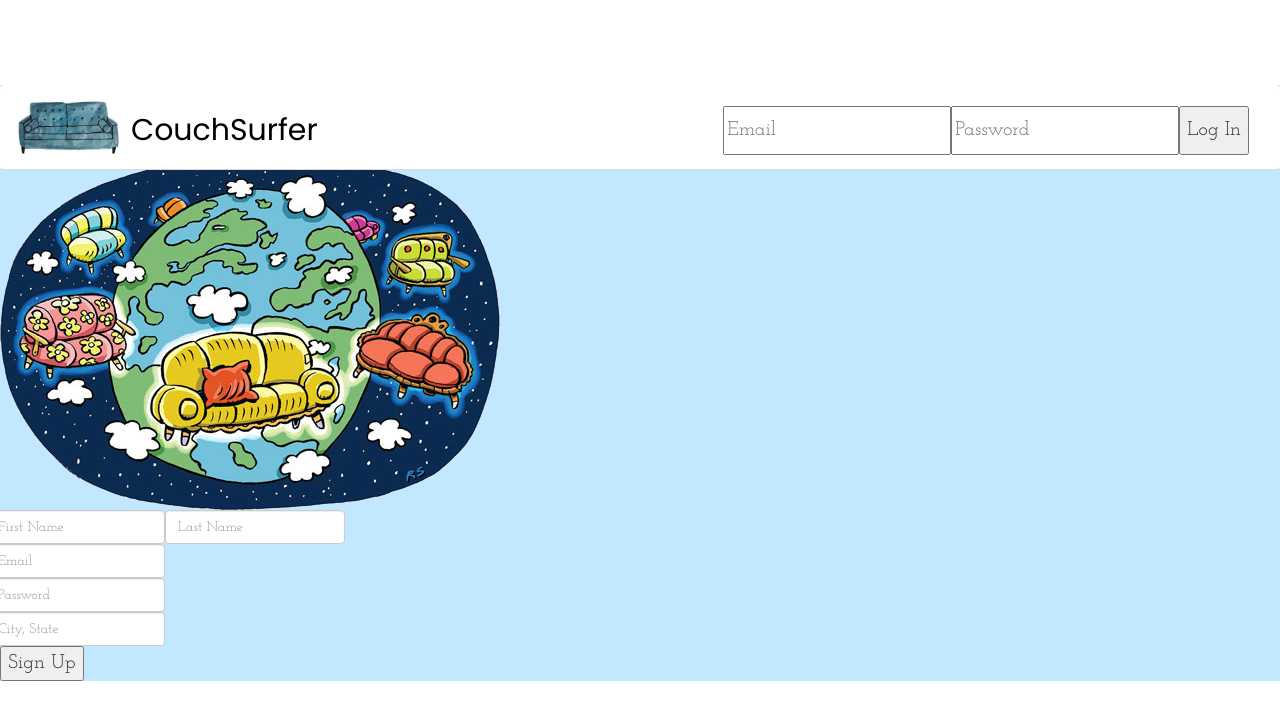
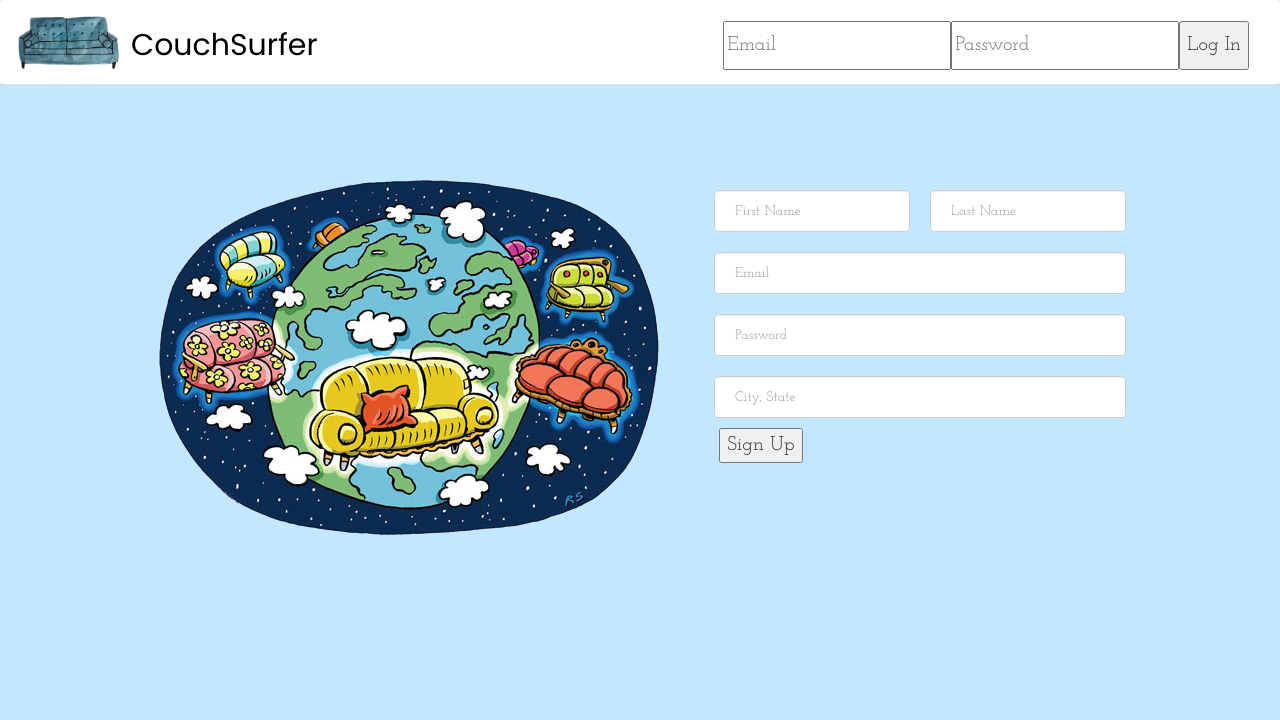
Before and after one commit to aback223/couchsurfer, a React (Create React App) app: page / in a window 1280 px wide. Shown: the top 720 px of the page. Built offline with nearby package versions, Linux system fonts and the light colour scheme; a web font is replaced by a local one.

Commit message:
have single rows of signup form span the entire width of the div

```diff
--- a/src/components/index.css
+++ b/src/components/index.css
@@ -121,31 +121,39 @@ i.fa-search {
 /* Homepage */
 
 .homeContent {
-  margin-top: 85px;
-  padding-top: 70px;
-  background-color: #C2E8FF;
-/*  margin-left: auto;
-  margin-right: auto;
-  text-align: center;
   background-color: #C2E8FF;
   height: 100vh;
-  position: fixed;*/
+  padding-top: 150px;
+  width: 100%;
+  display: flex;
+  flex-direction: row;
+  justify-content: center;
 }
 
-/*.homeImage {
-  width: 700px;
-}*/
+.homeSignup, .homeImage {
+  margin: 30px;
+}
 
-/*.homeSignup {
-  flex: 1;
-  display: table;
-  padding-top: 20px;
-}*/
+.signupForm {
+  flex-basis: 400px;
+}
 
-/*.homeContent img {
-  max-width: 100%;
-  height: auto;
-}*/
+.signupForm input.form-control {
+  padding: 20px;
+  margin: 10px;
+}
+
+.singleRows .form-group {
+  display: flex!important;
+}
+
+.singleRows .form-group input {
+  flex-grow: 1;
+}
+
+.signupButton {
+  display: block;
+}
 
 h1.homeTitle {
   font-size: 60px;
```
